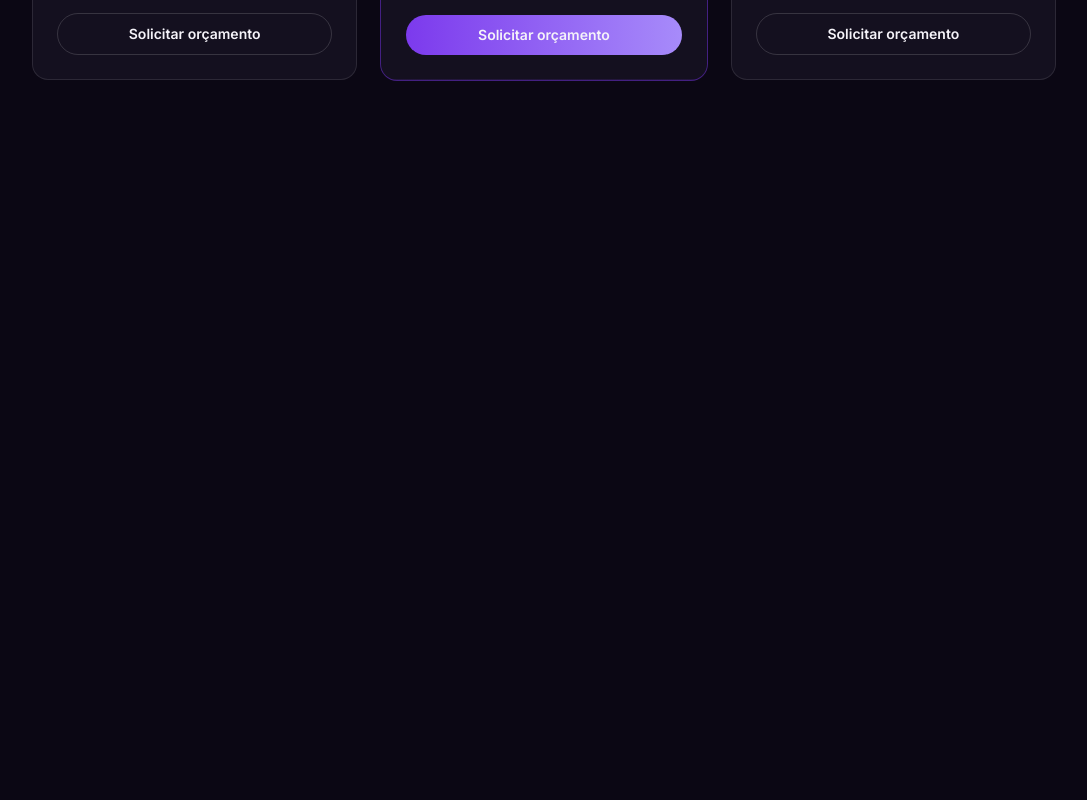
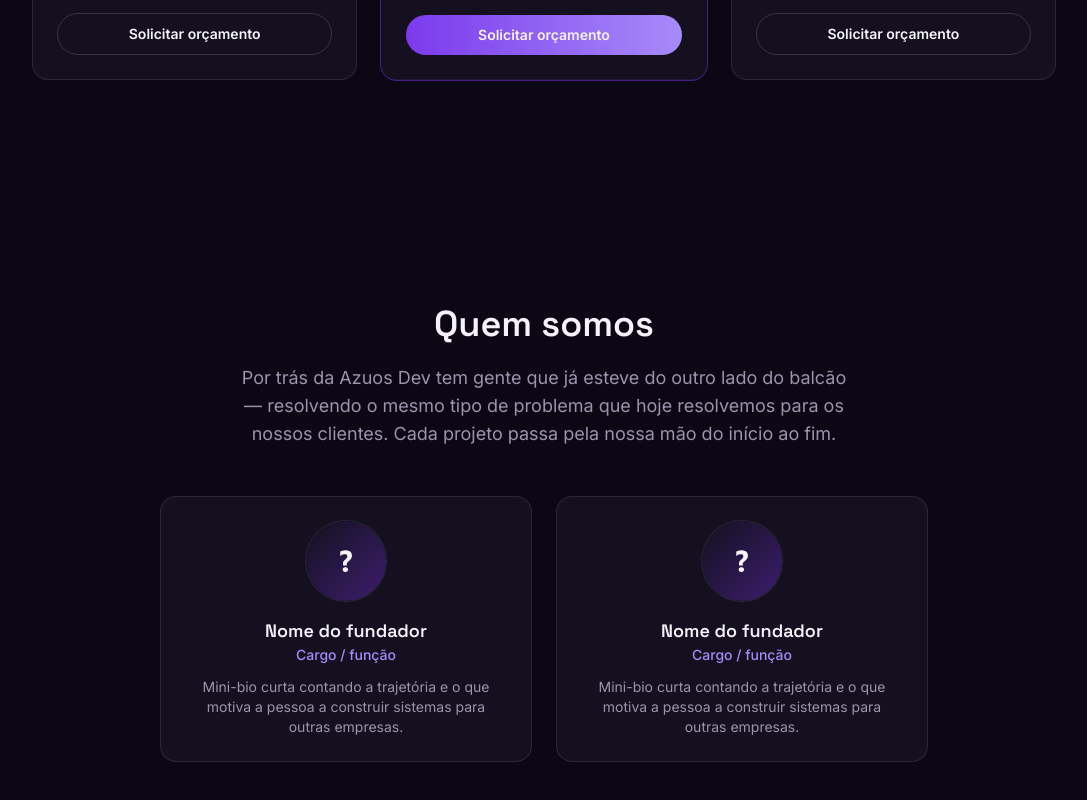
Before and after one commit to AzuosDev/AzuosDev-ig, a Next.js app in the folder azuos-landing/: page / in a window 1280 px wide. Shown: the part 4904-5704 px from the top of the page, without its empty margins (96-1183 px from the left). Before the commit the page ends 5096 px from the top, so only its background shows below. Built offline with nearby package versions, Linux system fonts and the light colour scheme.

Commit message:
Implement Quem somos section
Team section structured around a typed placeholder array (name, role,
photo, bio) with generated placeholder avatars, ready to swap for real
founder data.

```diff
--- a/azuos-landing/src/components/sections/QuemSomos.tsx
+++ b/azuos-landing/src/components/sections/QuemSomos.tsx
@@ -1,3 +1,69 @@
+import Image from "next/image";
+
+type Membro = {
+  nome: string;
+  cargo: string;
+  foto: string;
+  bio: string;
+};
+
+// TODO: substituir pelos dados reais dos fundadores/equipe (nome, cargo, foto, bio)
+const equipe: Membro[] = [
+  {
+    nome: "Nome do fundador",
+    cargo: "Cargo / função",
+    foto: "/equipe/placeholder-1.png",
+    bio: "Mini-bio curta contando a trajetória e o que motiva a pessoa a construir sistemas para outras empresas.",
+  },
+  {
+    nome: "Nome do fundador",
+    cargo: "Cargo / função",
+    foto: "/equipe/placeholder-2.png",
+    bio: "Mini-bio curta contando a trajetória e o que motiva a pessoa a construir sistemas para outras empresas.",
+  },
+];
+
 export default function QuemSomos() {
-  return null;
+  return (
+    <section id="quem-somos" className="px-6 py-20 sm:py-28">
+      <div className="mx-auto max-w-3xl text-center">
+        <h2 className="font-display text-3xl font-semibold text-text-primary sm:text-4xl">
+          Quem somos
+        </h2>
+        <p className="mt-5 text-balance text-base text-text-secondary sm:text-lg">
+          Por trás da Azuos Dev tem gente que já esteve do outro lado do
+          balcão — resolvendo o mesmo tipo de problema que hoje resolvemos
+          para os nossos clientes. Cada projeto passa pela nossa mão do início
+          ao fim.
+        </p>
+      </div>
+
+      <div className="mx-auto mt-12 grid max-w-3xl grid-cols-1 gap-6 sm:grid-cols-2">
+        {equipe.map((membro) => (
+          <div
+            key={membro.nome}
+            className="flex flex-col items-center rounded-2xl border border-white/10 bg-surface p-6 text-center"
+          >
+            <div className="relative h-20 w-20 overflow-hidden rounded-full bg-background ring-1 ring-white/10">
+              <Image
+                src={membro.foto}
+                alt={`Foto de ${membro.nome}`}
+                fill
+                sizes="80px"
+                className="object-cover"
+              />
+            </div>
+
+            <h3 className="mt-4 font-display text-lg font-semibold text-text-primary">
+              {membro.nome}
+            </h3>
+            <p className="text-sm font-medium text-brand-end">
+              {membro.cargo}
+            </p>
+            <p className="mt-3 text-sm text-text-secondary">{membro.bio}</p>
+          </div>
+        ))}
+      </div>
+    </section>
+  );
 }
```
Also changed, not shown: azuos-landing/public/equipe/placeholder-1.png (added), azuos-landing/public/equipe/placeholder-2.png (added).
